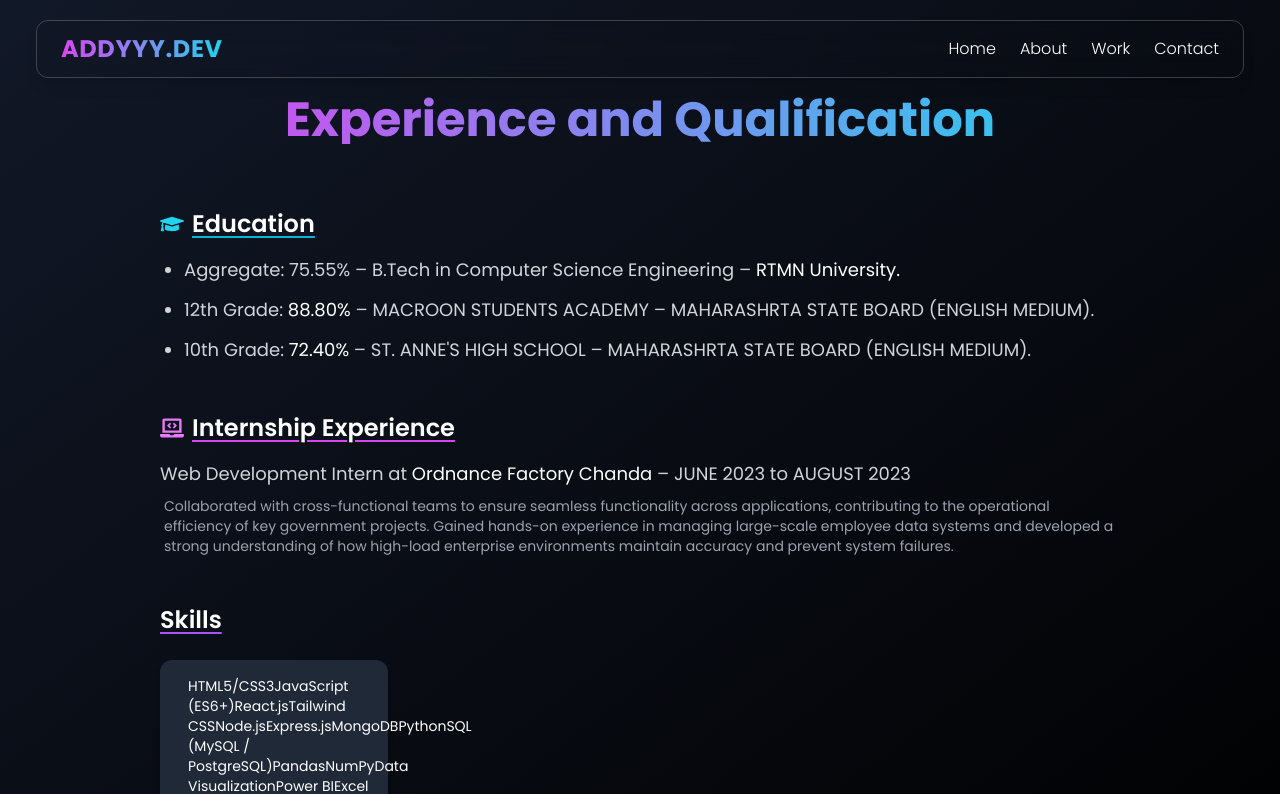
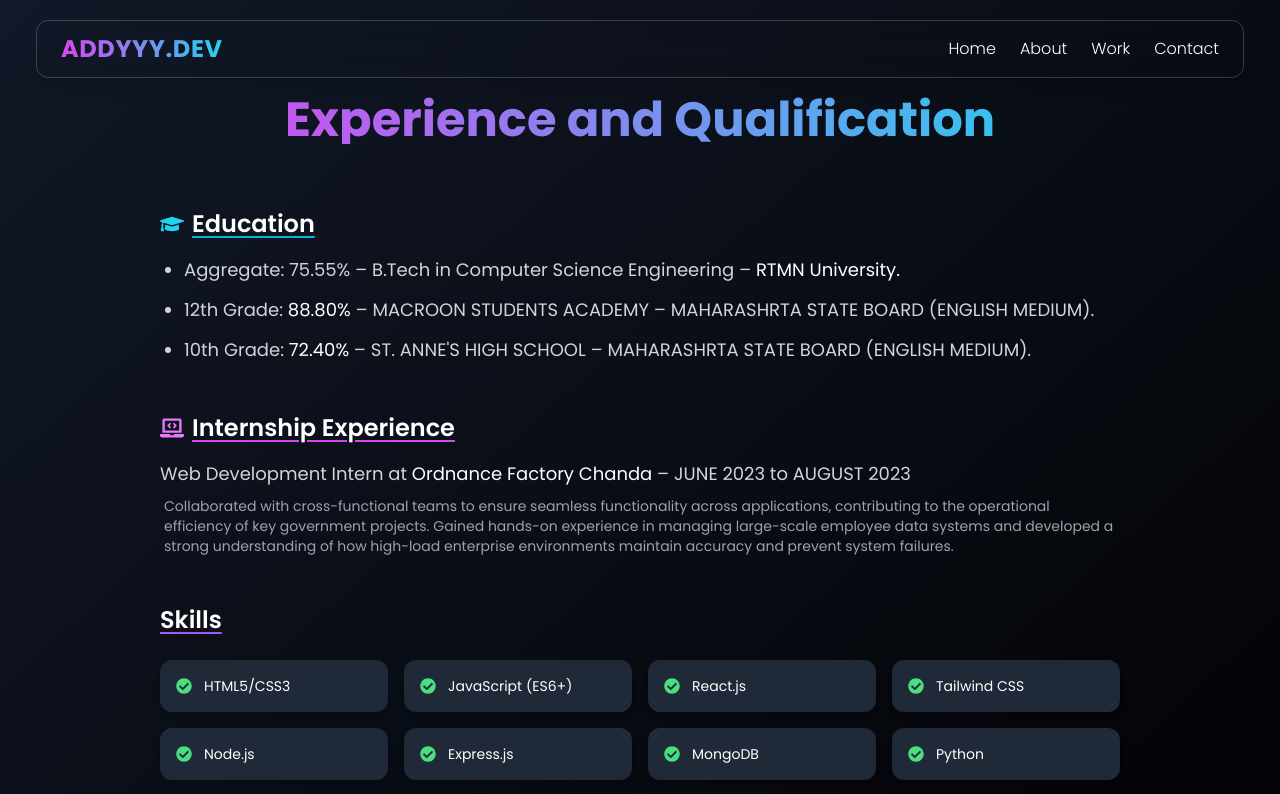
Before and after one commit to AdityaTamgade/PORTFOLIO, a React (Vite) app: page /qualification in a window 1280 px wide. Shown: the top 794 px of the page. Built offline with nearby package versions, Linux system fonts and the light colour scheme.

Commit message:
Update Qualification.jsx

```diff
--- a/src/pages/Qualification.jsx
+++ b/src/pages/Qualification.jsx
@@ -80,7 +80,6 @@ export default function Qualification() {
         </h2>
         <div className="grid grid-cols-2 sm:grid-cols-3 md:grid-cols-4 gap-4">
           {[
-            [
   "HTML5/CSS3",
   "JavaScript (ES6+)",
   "React.js",
@@ -101,8 +100,7 @@ export default function Qualification() {
   "Data Cleaning & Preprocessing",
   "Exploratory Data Analysis (EDA)",
   "Dashboard Development",
-  "Problem Solving"
-],
+  "Problem Solving",
           ].map((skill, i) => (
             <motion.div
               key={i}
```
